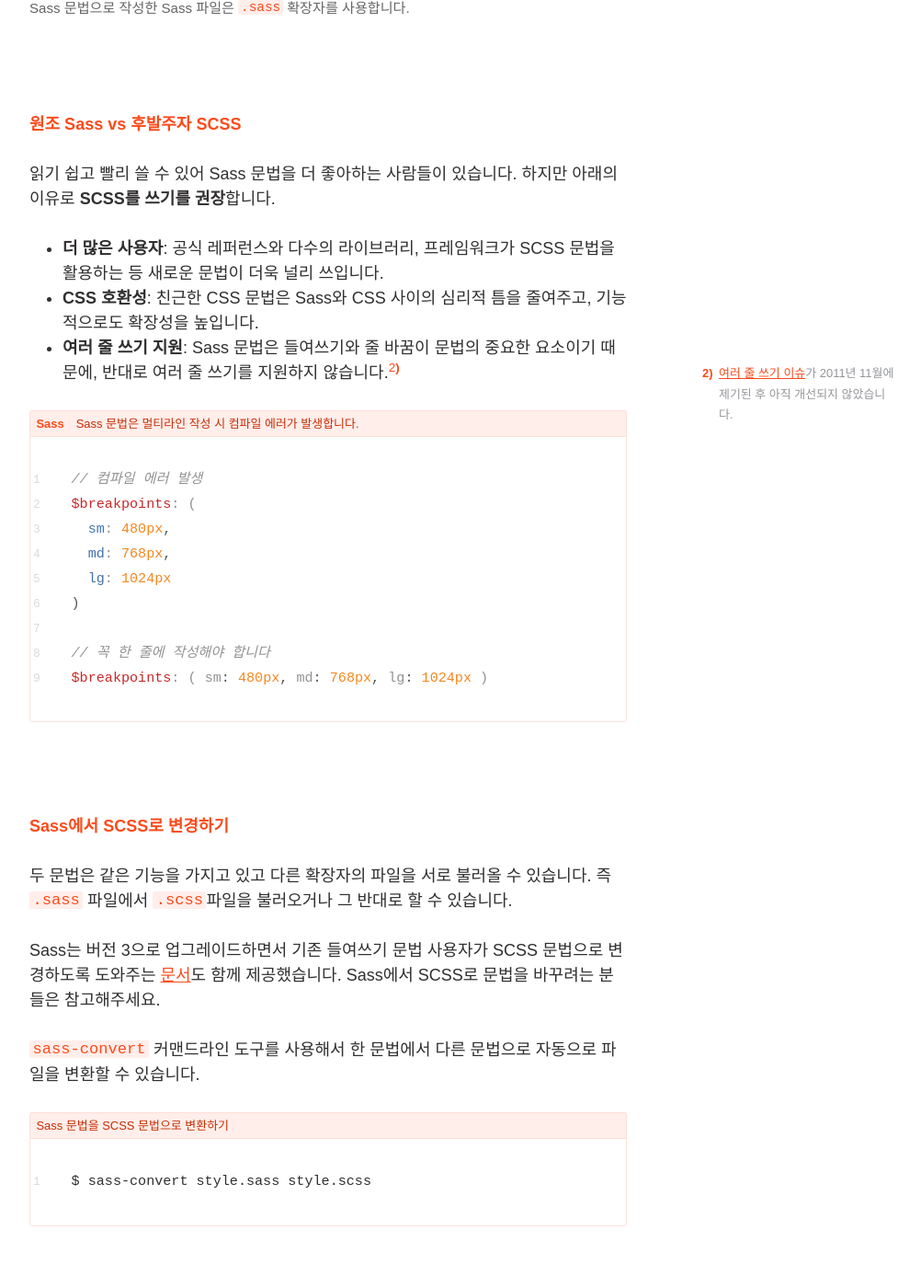
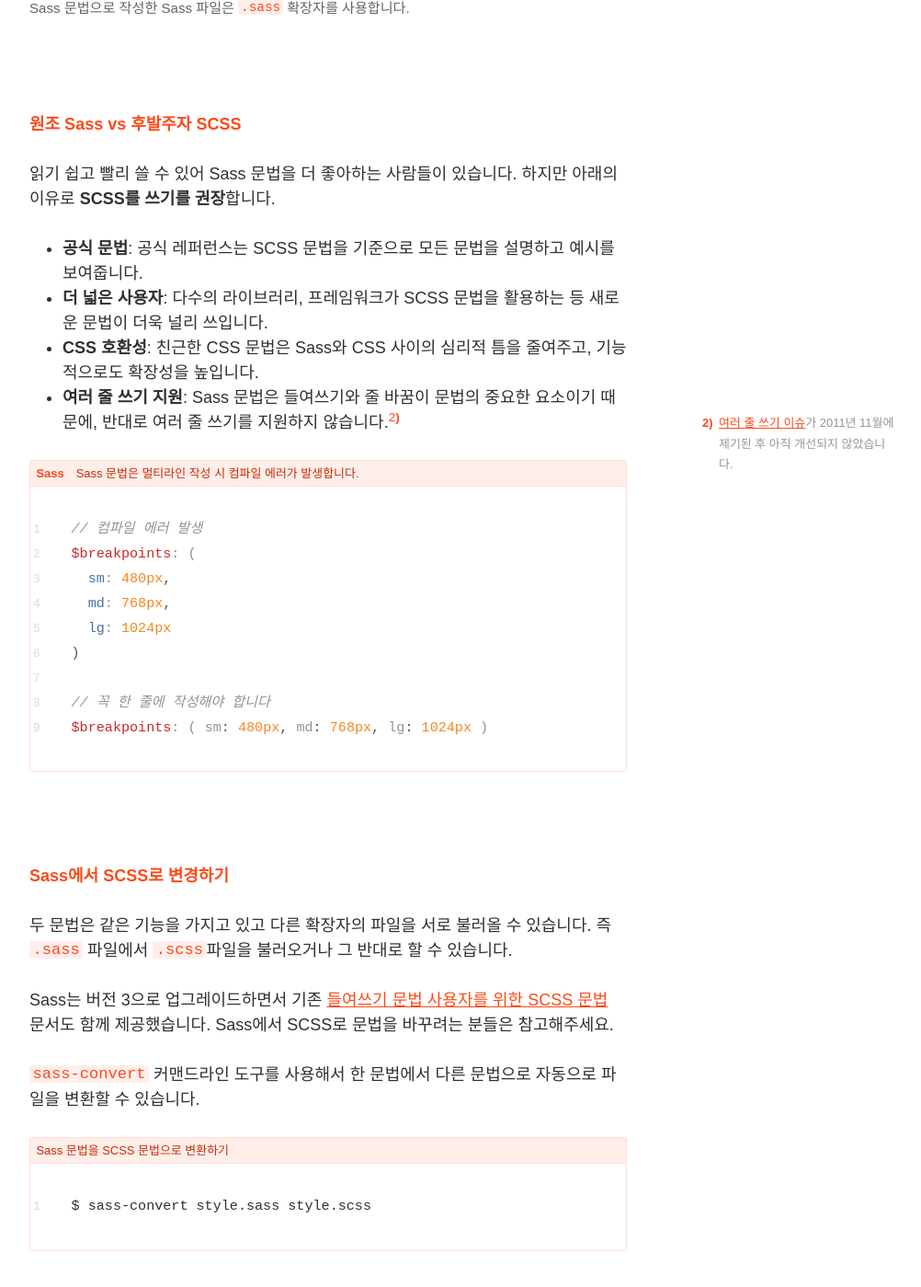
Before and after one commit to designmeme/designmeme.github.io, a Jekyll site: the page built from _posts/ko/sass/awesome-docs/2017-07-13-write-sass-with-scss.md, in a window 1280 px wide and 1400 px high, scrolled down 2774 px. Shown: the whole window at 92% size, without its empty margins (68-1070 px from the left). Built offline with Jekyll 4.4.1, drawn with Linux system fonts in a browser that asks for light colours; nearby versions of some CDN libraries; some web fonts are replaced.

Commit message:
Update post

```diff
--- a/_posts/ko/sass/awesome-docs/2017-07-13-write-sass-with-scss.md
+++ b/_posts/ko/sass/awesome-docs/2017-07-13-write-sass-with-scss.md
@@ -3,11 +3,11 @@
 name:     write-sass-with-scss
 title:    Sass는 SCSS로 쓰세요
 subtitle: Sass를 Sass로 쓰지 않는 이유
-excerpt:
+excerpt:  Sass의 큰 장점 중 하나인 CSS 완전 호환성은 SCSS 문법 사용을 전제로 누릴 수 있습니다.
 tags:     sass, scss, css
 image:
 date:             2017-07-13 22:30:00 +0900
-last_modified_at:
+last_modified_at: 2017-07-14 11:06:00 +0900
 ---
 
 * Will be replaced with the ToC
@@ -72,7 +72,8 @@
 읽기 쉽고 빨리 쓸 수 있어 Sass 문법을 더 좋아하는 사람들이 있습니다.
 하지만 아래의 이유로 **SCSS를 쓰기를 권장**합니다.
 
-- **더 많은 사용자**: 공식 레퍼런스와 다수의 라이브러리, 프레임워크가 SCSS 문법을 활용하는 등 새로운 문법이 더욱 널리 쓰입니다.
+- **공식 문법**: 공식 레퍼런스는 SCSS 문법을 기준으로 모든 문법을 설명하고 예시를 보여줍니다.
+- **더 넓은 사용자**: 다수의 라이브러리, 프레임워크가 SCSS 문법을 활용하는 등 새로운 문법이 더욱 널리 쓰입니다.
 - **CSS 호환성**: 친근한 CSS 문법은 Sass와 CSS 사이의 심리적 틈을 줄여주고, 기능적으로도 확장성을 높입니다.
 - **여러 줄 쓰기 지원**: Sass 문법은 들여쓰기와 줄 바꿈이 문법의 중요한 요소이기 때문에, 반대로 여러 줄 쓰기를 지원하지 않습니다.[^multiline]
 
@@ -97,8 +98,7 @@
 두 문법은 같은 기능을 가지고 있고 다른 확장자의 파일을 서로 불러올 수 있습니다.
 즉 `.sass` 파일에서 `.scss`파일을 불러오거나 그 반대로 할 수 있습니다.
 
-Sass는 버전 3으로 업그레이드하면서 기존 들여쓰기 문법 사용자가 SCSS 문법으로 변경하도록 도와주는
-[문서](http://sass-lang.com/documentation/file.SCSS_FOR_SASS_USERS.html)도 함께 제공했습니다.
+Sass는 버전 3으로 업그레이드하면서 기존 [들여쓰기 문법 사용자를 위한 SCSS 문법](http://sass-lang.com/documentation/file.SCSS_FOR_SASS_USERS.html) 문서도 함께 제공했습니다.
 Sass에서 SCSS로 문법을 바꾸려는 분들은 참고해주세요.
 
 `sass-convert` 커맨드라인 도구를 사용해서 한 문법에서 다른 문법으로 자동으로 파일을 변환할 수 있습니다.
```
Also changed, not shown: _posts/ko/sass/awesome-docs/2017-07-13-make-awesome-stylesheets-with-sass.md (+1 -1 lines).
